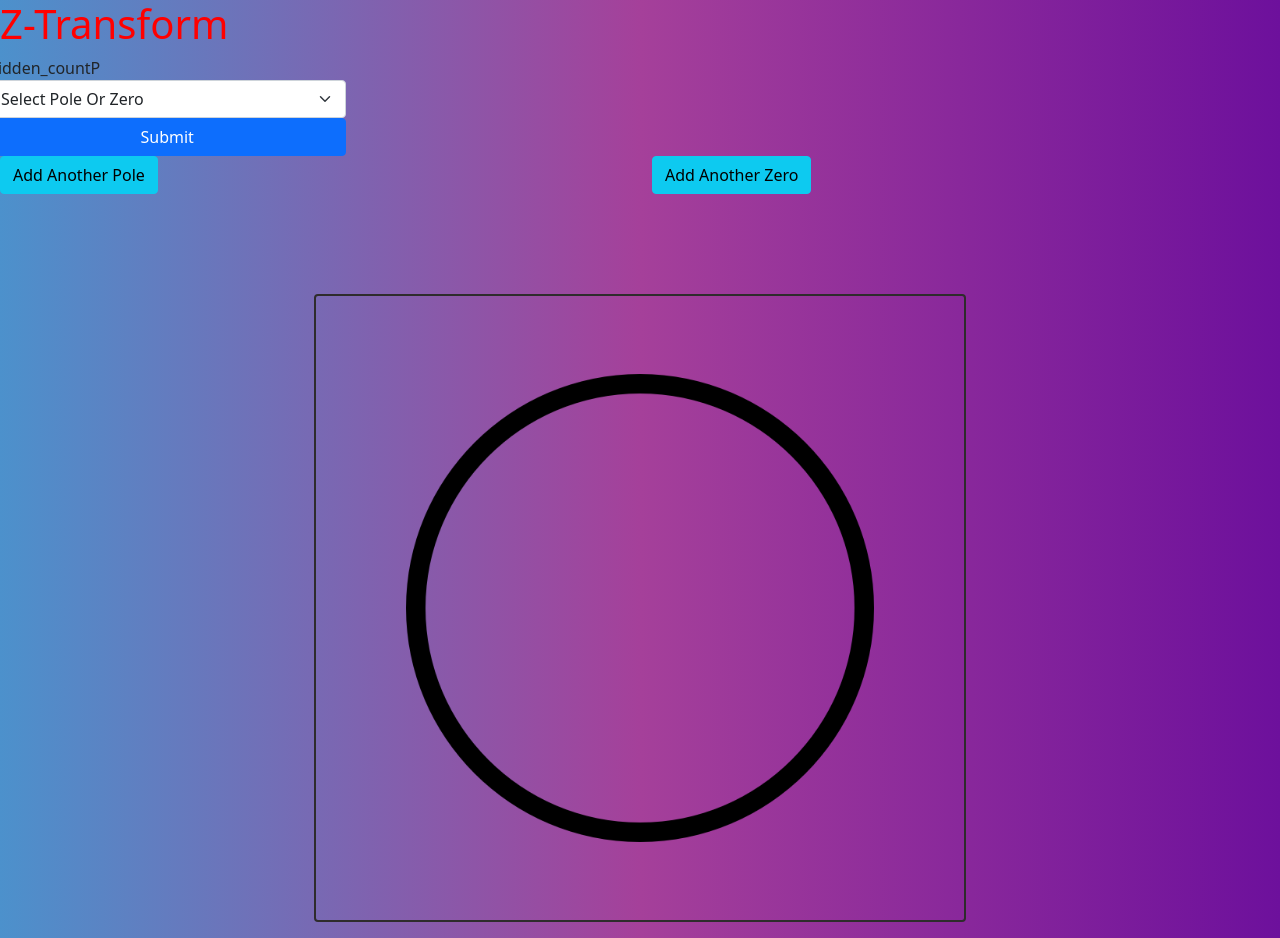
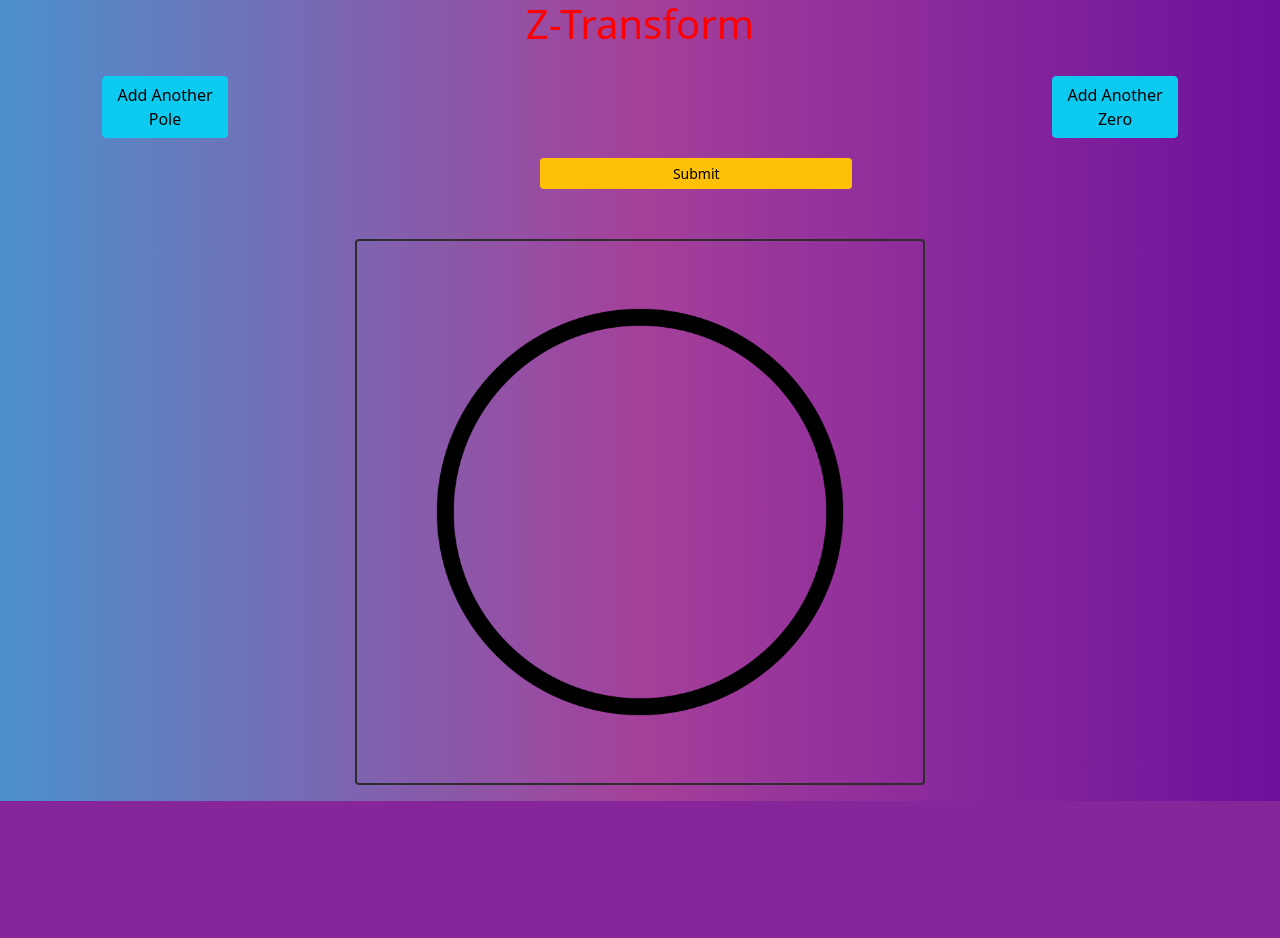
Before and after one commit to ahmed-sedky/Z-transform, a Flask app: page / in a window 1280 px wide. After the commit the page ends 801 px from the top, so only its background shows below. Run offline with Flask 2, Linux system fonts and the light colour scheme; some libraries are stand-ins or nearby versions.

Commit message:
front end midifications

```diff
--- a/main.py
+++ b/main.py
@@ -2,8 +2,8 @@ from flask import Flask, render_template ,request,url_for,redirect,session #impo
 from scipy.interpolate import interp1d
 # m = interp1d([485,1020],[-1,1])
 # n = interp1d([265,800],[-1,1])
-m = interp1d([375,1141],[-1.5,1.5])
-n = interp1d([298,1028],[-1.5,1.5])
+m = interp1d([435,1085],[-1.5,1.5])
+n = interp1d([221,837],[-1.5,1.5])
 
 app = Flask(__name__)
 app.config["TEMPLATES_AUTO_RELOAD"] = True
--- a/static/css/style.css
+++ b/static/css/style.css
@@ -8,6 +8,8 @@ body{
 }
 h1{
     color:  red;
+    margin: auto;
+    margin: 20px 0;
 }
 #uCircle{
     height: 50%;
@@ -32,7 +34,11 @@ h1{
     display: none;
 }
 .btns{
-    margin-bottom: 100px;
+    margin: 20px;
+}
+.submit{
+    margin-left: 470px;
+    margin-bottom: 50px;
 }
 /* .hidden{
     display: none;
--- a/templates/main.html
+++ b/templates/main.html
@@ -14,7 +14,17 @@
     <link href="https://cdn.jsdelivr.net/npm/bootstrap@5.0.1/dist/css/bootstrap.min.css" rel="stylesheet" integrity="sha384-+0n0xVW2eSR5OomGNYDnhzAbDsOXxcvSN1TPprVMTNDbiYZCxYbOOl7+AMvyTG2x" crossorigin="anonymous">
     <title>Z-Transform</title>
 </head>
-    <h1>Z-Transform</h1>
+    <div class="container">
+        <h1 class="text-center">Z-Transform</h1>
+        <div class="row">
+            <div class="col-lg-2">
+                <button id="addPole" class="btns btn btn-info">Add Another Pole</button>
+            </div>
+            <div class="col-lg-8"></div>
+            <div class="col-lg-2">
+                    <button id="addZero" class="btns btn btn-info">Add Another Zero</button>
+            </div>
+        </div>
         <div class="row p_z">
             <form action="http://127.0.0.1:5000" method="POST">
                 <div class="row">
@@ -22,7 +32,7 @@
                     <input id="hiddenZy" class="visually-hidden " type="text" value="0" name="locZy">
                     <input id="hiddenPx" class="visually-hidden " type="text" value="0" name="locPx">
                     <input id="hiddenPy" class="visually-hidden " type="text" value="0" name="locPy">
-                <input id="hidden_countP" class="visually-hidden " type="text" value="0" name="hidden_countP"> hidden_countP
+                    <input id="hidden_countP" class="visually-hidden " type="text" value="0" name="hidden_countP">
                     <input id="hidden_countZ" class="visually-hidden " type="text" value="0" name="hidden_countZ">
                     <!-- <input id="hiddenx" class="visually-hidden " type="text" value="1" name="locx">
                     <input id="hiddeny" class="visually-hidden " type="text" value="2" name="locy"> -->
@@ -30,23 +40,14 @@
                     <input id="hiddeny2" class="visually-hidden " type="text" value="4" name="locy2"> -->
                     <!-- <input id="hiddenPole" class="visually-hidden " type="text" value="ahmed" name="count1">
                     <input id="hiddenZero" class="visually-hidden " type="text" value="ahmed2" name="count2"> -->
-                <select class="form-select" id="pole_zero" name="pole_zero" aria-label="Default select example">
+                    <!-- <select class="form-select" id="pole_zero" name="pole_zero" aria-label="Default select example">
                         <option selected>Select Pole Or Zero</option>
                         <option value="pole">Pole</option>
                         <option value="zero">Zero</option>
-                </select>
-                <button type="submit" class="btn btn-primary">Submit</button>
+                    </select> -->
+                    <button type="submit" class="btn btn-sm btn-warning submit">Submit</button>
                 </div>
             </form>
-    </div>
-    <div class="row">
-        <div class="col-lg-4">
-            <button id="addPole" class="btns btn btn-info">Add Another Pole</button>
-        </div>
-        <div class="col-lg-2"></div>
-        <div class="col-lg-4">
-                <button id="addZero" class="btns btn btn-info">Add Another Zero</button>
-        </div>
         </div>
         <div class="row">
                 <img id="uCircle" class="rounded" src="{{ url_for('static', filename='images/Circle.png') }}" alt="">
@@ -56,6 +57,8 @@
         <div class="circle"></div>
         <!-- <div class="circle2"></div> -->
         <div class="x">x</div>
+    </div>
+
     <!-- <div class="x2">x</div> -->
     <script src="{{ url_for('static', filename='script/jquery-3.5.1.min.js') }}"></script>
     <script src="{{ url_for('static', filename='script/main2.js') }}"></script>
```
Lines whose indentation alone changed are shown as unchanged.
